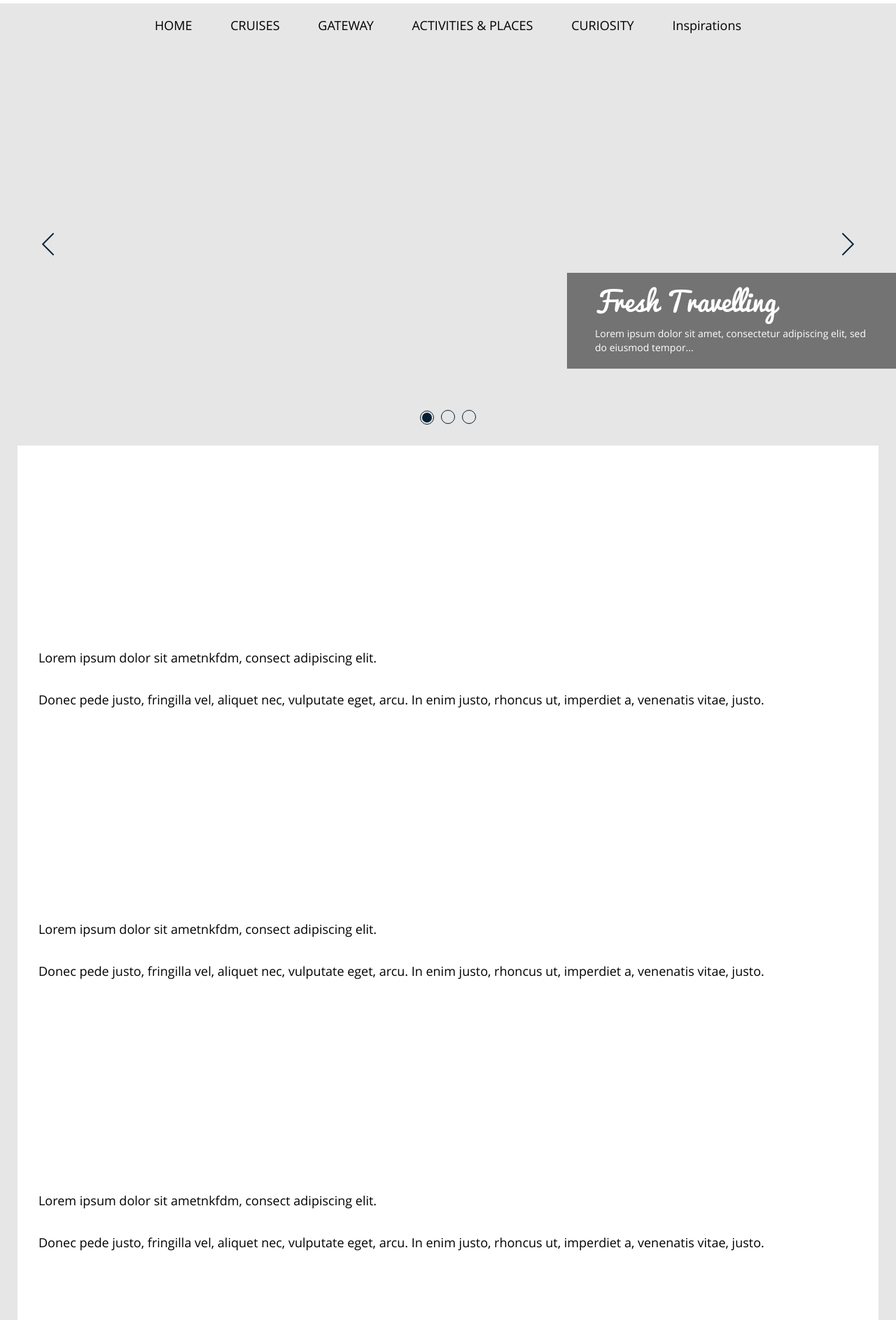
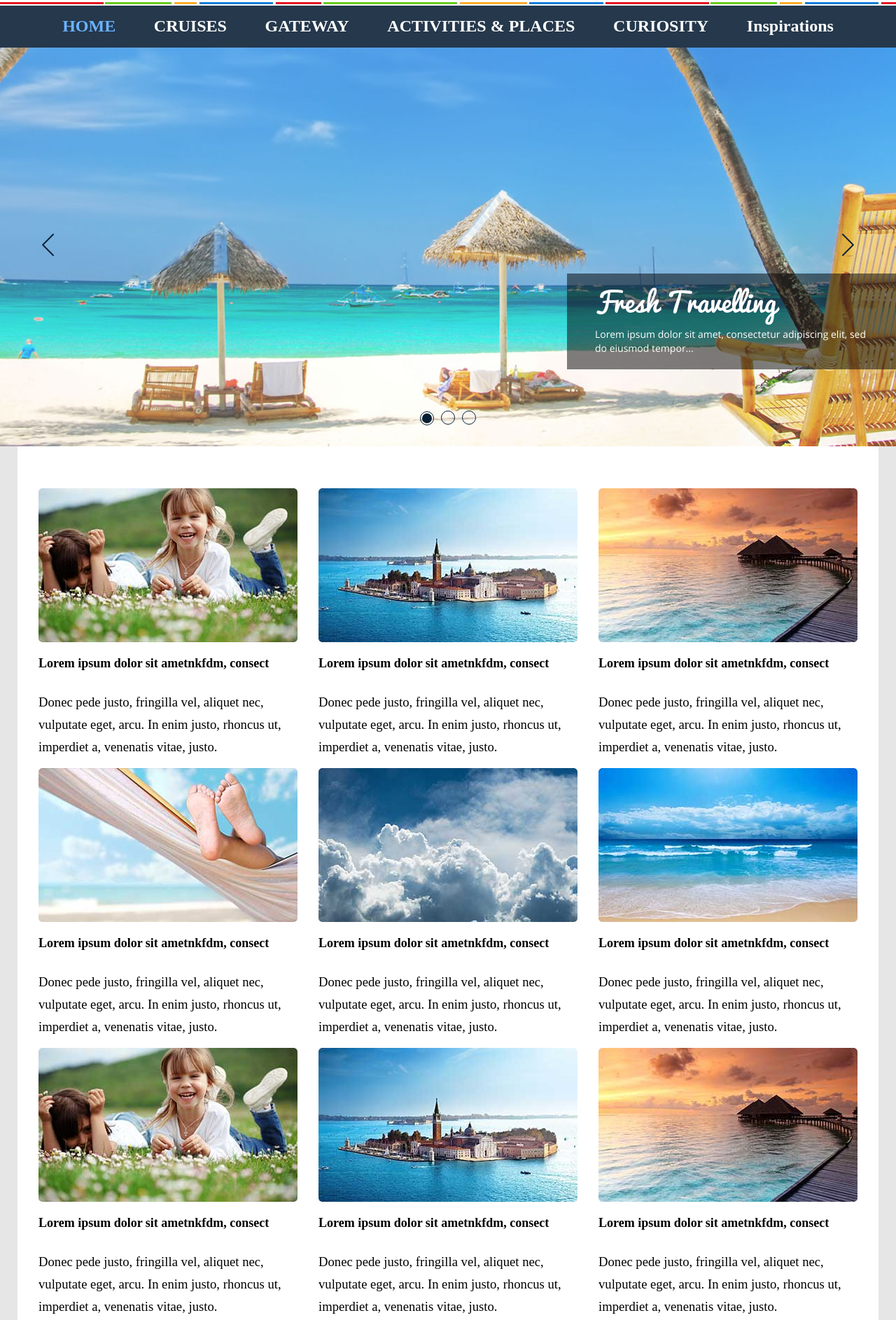
Before and after one commit to Mirniy18/UniversityWeb, a PHP site: page / in a window 1280 px wide. Shown: the part 120-2007 px from the top of the page at 70% size. Run offline with PHP 8.4, Linux system fonts and the light colour scheme.

Commit message:
styles and markup

```diff
--- a/pr4_travelling_for_students/css/style.css
+++ b/pr4_travelling_for_students/css/style.css
@@ -107,12 +107,8 @@ h6 {
 .banner img {display: block;}
 
 .color-strip {
-	/* задать высоту цветной полоски
-    height: ;
-    */
-	/* вырезать и укзать фон для цветной подложки
-    background: url(../img/) 0 0 repeat-x;
-    */
+	height: 8px;
+	background: url(../img/color-strip.jpg) 0 0 repeat-x;
 	border-top: 3px solid #fff;
 	border-bottom: 2px solid #fff;
 	width: 100%;
@@ -121,10 +117,8 @@ h6 {
 
 /*=================MENU============*/
 .menu-wrap {
-	/* задать высоту и цвет подложки меню
-    height: ;
-    background: ;
-    */
+	height: 60px;
+    background: #25384c;
 	position: relative;
 }
 
@@ -135,22 +129,18 @@ ul.menu li {
 	position: relative;
 }
 ul.menu li a {
-	/*задать параметры шрифта для пункта меню (обычные)
-    font-size: ;
-    text-transform: ;//заглавные
-    line-height: px;
-    color: #;
-    font-family: '';
-    font-weight: ; //жирность
-    */
+	font-size: 18pt;
+    text-transform: capitalize;
+    line-height: 23px;
+    color: #ffffff;
+    font-family: 'OpenSans';
+    font-weight: bolder;
 	display: block;
 	padding: 18px 0;
 }
 ul.menu li a:hover,
 ul.menu li.active a {
-	/*задать параметры шрифта для пункта меню (по наведению)
-    color: #6ab3ff;
-    */
+	color: #6ab3ff;
 }
 
 ul.menu li:hover ul.submenu {display: block;}
@@ -158,9 +148,7 @@ ul.menu li:hover ul.submenu {display: block;}
 .menu ul.submenu {
 	position: absolute;
 	z-index: 9;
-	/* цвет выпадающего меню
-    background:;
-    */
+    background: #177edd;
 	min-width: 170px;
 	left: -15px;
 	border-bottom: 2px solid #3c3c3c;
@@ -231,10 +219,8 @@ ul.menu li:hover ul.submenu {display: block;}
 .post-list {margin-bottom: 30px;}
 
 .post {
-	/* Задать размер для блока поста
-    width: ;
-    height: ;
-    */
+	width: 370px;
+    height: 370px;
 	float: left;
 	margin: 0 30px 30px 0;
 }
@@ -259,10 +245,9 @@ ul.menu li:hover ul.submenu {display: block;}
 }
 
 .post-title {
-	/* задать шрифт, междустрочный интервал для заголовков постов
-    font-family: '';
-    line-height: ;
-    */
+    font-family: 'OnenSans';
+	line-height: 30pt;
+	font-weight: bold;
 	margin-bottom: 10px;
 	display: block;
 	-webkit-transition: all 0.3s;
@@ -274,11 +259,10 @@ ul.menu li:hover ul.submenu {display: block;}
 }
 
 .post-txt {
-	/* задать шрифт, междустрочный интервал для текста постов
-    font-size: ;
-    line-height: ;
-    */
-	height: 68px;
+    font-family: 'MyriadPro';
+    font-size: 14pt;
+    line-height: 24pt;
+	height: 100px;
 	overflow: hidden;
 }
 
@@ -703,11 +687,9 @@ ul.footer-menu li a:hover {opacity: 0.7;}
 .subscription {
 
 	text-align: center;
-	/* Задать высоту, цвет текста и подложки для полосы подписки
-    color: ;
-    background: ;
-    height: ;
-    */
+	color: #ffffff;
+    background: #e61324;
+    height: 55px;
 	display: table;
 	width: 100%;
 }
@@ -724,10 +706,8 @@ ul.footer-menu li a:hover {opacity: 0.7;}
 }
 
 .subscription input[type="email"] {
-	/* задать размеры блока для ввода емейла
-    width: ;
-    height:;
-    */
+	width: 270px;
+    height: 40px;
 	display: inline-block;
 	border: 0;
 	background: #fff;
@@ -738,12 +718,10 @@ ul.footer-menu li a:hover {opacity: 0.7;}
 }
 
 .subscription .btn {
-	/* задать размеры блока, цвета дла кнопки в полосе подписки
-    width: ;
-    height: ;
-    color: ;
-    background: ;
-    */
+	width: 170px;
+    height: 40px;
+    color: #ffffff;
+    background: #ad0815;
 	border: 0;
 	margin-left: 25px;
 	-webkit-transition: all 0.3s;
@@ -757,14 +735,11 @@ ul.footer-menu li a:hover {opacity: 0.7;}
 .subscription .btn:hover {background: #25384c;}
 
 .footer {
-	/* задать высоту, цвет текста, подложки, Размер шрифта и междустрочного
-    интервала для футера
-    background: ;
-    height: ;
-    color: ;
-    font-size: ;
-    line-height: ;
-    */
+	background: #0a51b1;
+    height: 91px;
+    color: #ffffff;
+    font-size: 14pt;
+    line-height: 18pt;
 }
 
 .footer-logo {
--- a/pr4_travelling_for_students/index.html
+++ b/pr4_travelling_for_students/index.html
@@ -55,38 +55,36 @@
 
 			<div class="mob-menu"></div>
 		</div><!--end menu-->
-<!--1. Вырезать изображения для слайдера и вставить в соответствующие блоки-->
 		<div class="main-slider js_main-slider">
 			<div class="main-slide">
-				<img src="" alt="" />
+				<img src="images/slider1.jpg" alt="" />
 				<a href="#" class="slider-content">
 					<span class="title-slide">Fresh Travelling</span>
 					<span>Lorem ipsum dolor sit amet, consectetur adipiscing elit, sed do eiusmod tempor...</span>
 				</a>
 			</div>
 			<div class="main-slide">
-				<img src="" alt="" />
+				<img src="images/slider2.jpg" alt="" />
 				<a href="#" class="slider-content">
 					<span class="title-slide">Fresh Travelling</span>
 					<span>Lorem ipsum dolor sit amet, consectetur adipiscing elit, sed do eiusmod tempor...</span>
 				</a>
 			</div>
 			<div class="main-slide">
-				<img src="" alt="" />
+				<img src="images/slider3.jpg" alt="" />
 				<a href="#" class="slider-content">
 					<span class="title-slide">Fresh Travelling</span>
 					<span>Lorem ipsum dolor sit amet, consectetur adipiscing elit, sed do eiusmod tempor...</span>
 				</a>
 			</div>
 		</div><!--end main slider-->
-<!--2. Вырезать изображения для статей и вставить в соответствующие блоки-->
 		<div class="main">
 			<div class="container">
 				<div class="post-list">
 					<div class="post">
 						<a href="#">
 							<span class="post-img">
-								<img src="" alt="" />
+								<img src="images/post1.jpg" alt="" />
 							</span>
 							<span class="post-title">Lorem ipsum dolor sit ametnkfdm, consect adipiscing elit.</span>
 						</a>
@@ -97,7 +95,7 @@
 					<div class="post">
 						<a href="#">
 							<span class="post-img">
-								<img src="" alt="" />
+								<img src="images/post2.jpg" alt="" />
 							</span>
 							<span class="post-title">Lorem ipsum dolor sit ametnkfdm, consect adipiscing elit.</span>
 						</a>
@@ -108,7 +106,7 @@
 					<div class="post">
 						<a href="#">
 							<span class="post-img">
-								<img src="" alt="" />
+								<img src="images/post3.jpg" alt="" />
 							</span>
 							<span class="post-title">Lorem ipsum dolor sit ametnkfdm, consect adipiscing elit.</span>
 						</a>
@@ -119,7 +117,7 @@
 					<div class="post">
 						<a href="#">
 							<span class="post-img">
-								<img src="" alt="" />
+								<img src="images/post4.jpg" alt="" />
 							</span>
 							<span class="post-title">Lorem ipsum dolor sit ametnkfdm, consect adipiscing elit.</span>
 						</a>
@@ -130,7 +128,7 @@
 					<div class="post">
 						<a href="#">
 							<span class="post-img">
-								<img src="" alt="" />
+								<img src="images/post5.jpg" alt="" />
 							</span>
 							<span class="post-title">Lorem ipsum dolor sit ametnkfdm, consect adipiscing elit.</span>
 						</a>
@@ -141,7 +139,7 @@
 					<div class="post">
 						<a href="#">
 							<span class="post-img">
-								<img src="" alt="" />
+								<img src="images/post6.jpg" alt="" />
 							</span>
 							<span class="post-title">Lorem ipsum dolor sit ametnkfdm, consect adipiscing elit.</span>
 						</a>
@@ -152,7 +150,7 @@
 					<div class="post">
 						<a href="#">
 							<span class="post-img">
-								<img src="" alt="" />
+								<img src="images/post7.jpg" alt="" />
 							</span>
 							<span class="post-title">Lorem ipsum dolor sit ametnkfdm, consect adipiscing elit.</span>
 						</a>
@@ -163,7 +161,7 @@
 					<div class="post">
 						<a href="#">
 							<span class="post-img">
-								<img src="" alt="" />
+								<img src="images/post8.jpg" alt="" />
 							</span>
 							<span class="post-title">Lorem ipsum dolor sit ametnkfdm, consect adipiscing elit.</span>
 						</a>
@@ -174,7 +172,7 @@
 					<div class="post">
 						<a href="#">
 							<span class="post-img">
-								<img src="" alt="" />
+								<img src="images/post9.jpg" alt="" />
 							</span>
 							<span class="post-title">Lorem ipsum dolor sit ametnkfdm, consect adipiscing elit.</span>
 						</a>
@@ -185,7 +183,7 @@
 					<div class="post">
 						<a href="#">
 							<span class="post-img">
-								<img src="" alt="" />
+								<img src="images/post10.jpg" alt="" />
 							</span>
 							<span class="post-title">Lorem ipsum dolor sit ametnkfdm, consect adipiscing elit.</span>
 						</a>
@@ -196,7 +194,7 @@
 					<div class="post">
 						<a href="#">
 							<span class="post-img">
-								<img src="" alt="" />
+								<img src="images/post11.jpg" alt="" />
 							</span>
 							<span class="post-title">Lorem ipsum dolor sit ametnkfdm, consect adipiscing elit.</span>
 						</a>
@@ -207,7 +205,7 @@
 					<div class="post">
 						<a href="#">
 							<span class="post-img">
-								<img src="" alt="" />
+								<img src="images/post12.jpg" alt="" />
 							</span>
 							<span class="post-title">Lorem ipsum dolor sit ametnkfdm, consect adipiscing elit.</span>
 						</a>
@@ -270,12 +268,11 @@
 				<input type="submit" class="btn" value="Sign Up">
 			</div>
 		</div>
-		<!--Вырезать логотип и вставить в соответствующий блок-->
 		<div class="footer">
 			<div class="container">
 				<div class="column-left">
 					<a href="index.html" class="footer-logo">
-						<img src="" alt="" />
+						<img src="img/logo.png" alt="" />
 					</a>
 					<div class="copiright">
 						<div class="table-cell">
```
